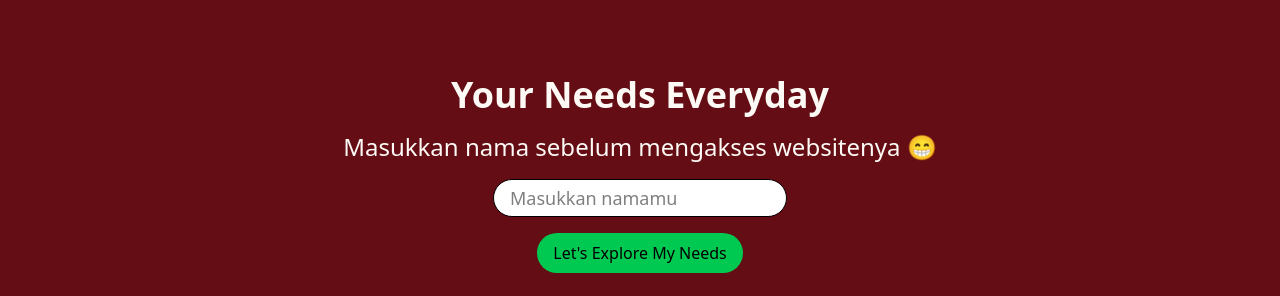
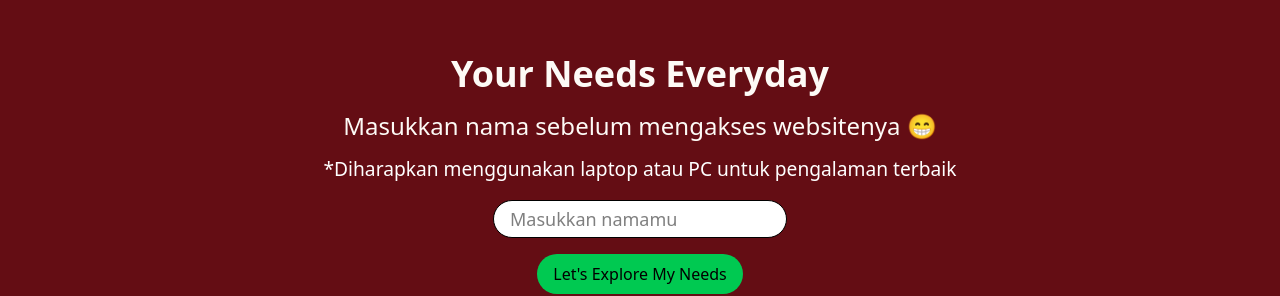
Before and after one commit to KaonWry/your-needs-everyday, a Next.js app: page / in a window 1280 px wide. Shown: the part 258-554 px from the top of the page. Built offline with nearby package versions, Linux system fonts and the light colour scheme; a web font is replaced by a local one.

Commit message:
Sek penting selesai

```diff
--- a/app/loginpage.js
+++ b/app/loginpage.js
@@ -35,6 +35,9 @@ return (
               Masukkan nama sebelum mengakses websitenya 😁
             </p>
             <div className="mt-4" />
+            <div className="caution">
+              <p>*Diharapkan menggunakan laptop atau PC untuk pengalaman terbaik</p>
+            </div>
             <input
               type="text"
               className="border border-white-xl bg-white text-lg text-black rounded-3xl px-4 py-1"
--- a/app/main/page.js
+++ b/app/main/page.js
@@ -435,6 +435,20 @@ const Main_Content = () => {
             className="mx-auto mt-10"/>
         </div>
       </section>
+      <section className="sections h-screen bg-[#FDFAF6]">
+        <div className="sections-content text-black">
+          <h1>Untuk melengkapi hidupmu,</h1>
+          <TypewriterOnScroll>
+            kamu bisa mengunjungi website ini
+          </TypewriterOnScroll>
+          <Image
+            src="/qr.png"
+            alt="QR Code"
+            width={300}
+            height={300}
+            className="mx-auto mt-10"/>
+        </div>
+      </section>
       <section
         className="sections h-screen bg-cover bg-center bg-no-repeat w-full flex items-center justify-center"
         style={{
--- a/app/wave.css
+++ b/app/wave.css
@@ -53,3 +53,10 @@ section .air.air4{
     background-position-x: -1000px;
   }
 }
+
+.caution{
+  font-size: 1.2rem;
+  color: #ffffff;
+  text-align: center;
+  margin-bottom: 20px;
+}
```
Also changed, not shown: public/qr.png (added), 1 other file (tests, documents, lock files or other folders).
